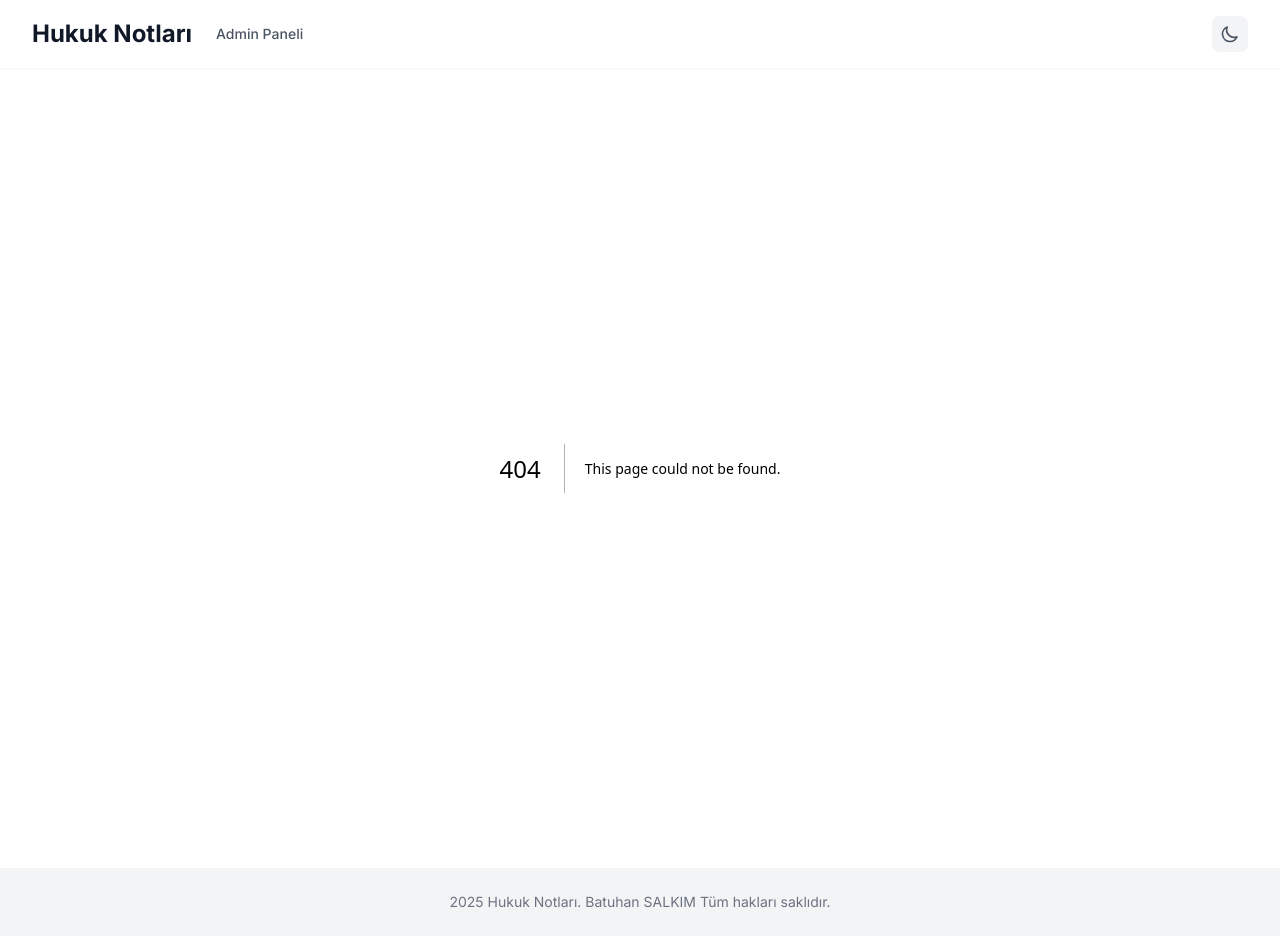
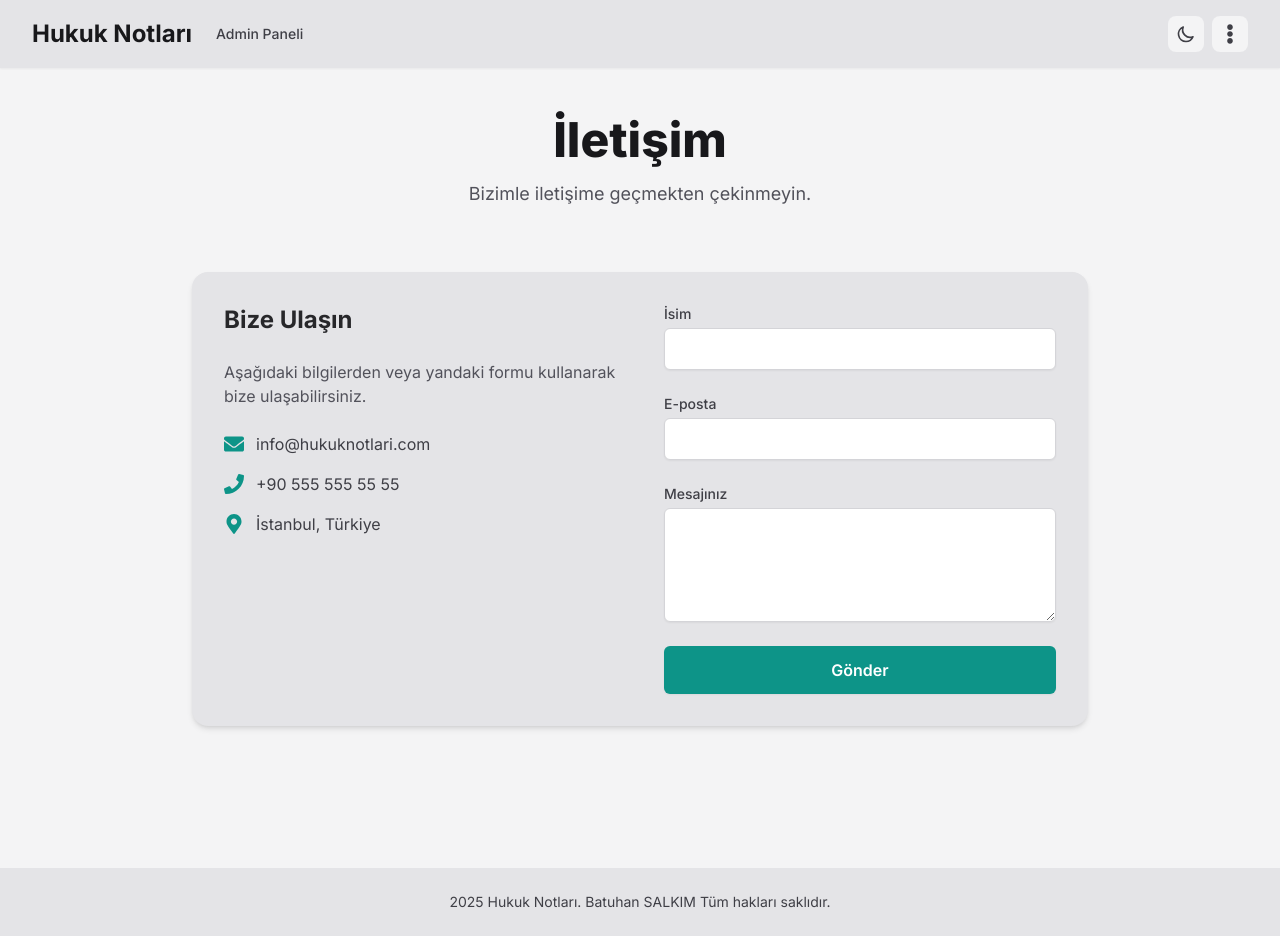
Before and after one commit to batuhansalkim/hukuk, a Next.js app: page /contact in a window 1280 px wide. Before the commit this address had no page. Built offline with nearby package versions, Linux system fonts and the light colour scheme.

Commit message:
yeni sayfalar olusturuluyor

```diff
--- /dev/null
+++ b/src/app/contact/page.tsx
@@ -0,0 +1,67 @@
+'use client';
+
+import { FaEnvelope, FaMapMarkerAlt, FaPhone } from 'react-icons/fa';
+
+export default function ContactPage() {
+  return (
+    <main className="min-h-screen py-12 px-4 sm:px-6 lg:px-8">
+      <div className="max-w-4xl mx-auto">
+        <div className="text-center mb-16">
+          <h1 className="text-4xl sm:text-5xl font-extrabold text-zinc-900 dark:text-white">
+            İletişim
+          </h1>
+          <p className="mt-4 text-lg text-zinc-600 dark:text-gray-400">
+            Bizimle iletişime geçmekten çekinmeyin.
+          </p>
+        </div>
+
+        <div className="bg-zinc-200 dark:bg-gray-800 p-8 rounded-2xl shadow-md">
+          <div className="grid grid-cols-1 md:grid-cols-2 gap-12">
+            {/* İletişim Bilgileri */}
+            <div className="space-y-6">
+              <h2 className="text-2xl font-bold text-zinc-800 dark:text-white">Bize Ulaşın</h2>
+              <p className="text-zinc-600 dark:text-gray-300">
+                Aşağıdaki bilgilerden veya yandaki formu kullanarak bize ulaşabilirsiniz.
+              </p>
+              <div className="space-y-4">
+                <div className="flex items-center space-x-3">
+                  <FaEnvelope className="w-5 h-5 text-teal-600 dark:text-teal-400" />
+                  <span className="text-zinc-700 dark:text-gray-200">info@hukuknotlari.com</span>
+                </div>
+                <div className="flex items-center space-x-3">
+                  <FaPhone className="w-5 h-5 text-teal-600 dark:text-teal-400" />
+                  <span className="text-zinc-700 dark:text-gray-200">+90 555 555 55 55</span>
+                </div>
+                <div className="flex items-center space-x-3">
+                  <FaMapMarkerAlt className="w-5 h-5 text-teal-600 dark:text-teal-400" />
+                  <span className="text-zinc-700 dark:text-gray-200">İstanbul, Türkiye</span>
+                </div>
+              </div>
+            </div>
+
+            {/* İletişim Formu */}
+            <form className="space-y-6">
+              <div>
+                <label htmlFor="name" className="block text-sm font-medium text-zinc-700 dark:text-gray-300">İsim</label>
+                <input type="text" id="name" className="mt-1 block w-full px-3 py-2 bg-white dark:bg-gray-700 border border-zinc-300 dark:border-gray-600 rounded-md shadow-sm focus:outline-none focus:ring-teal-500 focus:border-teal-500" />
+              </div>
+              <div>
+                <label htmlFor="email" className="block text-sm font-medium text-zinc-700 dark:text-gray-300">E-posta</label>
+                <input type="email" id="email" className="mt-1 block w-full px-3 py-2 bg-white dark:bg-gray-700 border border-zinc-300 dark:border-gray-600 rounded-md shadow-sm focus:outline-none focus:ring-teal-500 focus:border-teal-500" />
+              </div>
+              <div>
+                <label htmlFor="message" className="block text-sm font-medium text-zinc-700 dark:text-gray-300">Mesajınız</label>
+                <textarea id="message" rows={4} className="mt-1 block w-full px-3 py-2 bg-white dark:bg-gray-700 border border-zinc-300 dark:border-gray-600 rounded-md shadow-sm focus:outline-none focus:ring-teal-500 focus:border-teal-500"></textarea>
+              </div>
+              <div>
+                <button type="submit" className="w-full py-3 px-4 bg-teal-600 text-white font-semibold rounded-md shadow-sm hover:bg-teal-700 focus:outline-none focus:ring-2 focus:ring-offset-2 focus:ring-teal-500">
+                  Gönder
+                </button>
+              </div>
+            </form>
+          </div>
+        </div>
+      </div>
+    </main>
+  );
+}
--- a/src/app/layout.tsx
+++ b/src/app/layout.tsx
@@ -2,8 +2,10 @@
 
 import { Inter } from 'next/font/google';
 import './globals.css';
-import { useEffect, useState } from 'react';
+import { useEffect, useState, useRef } from 'react';
 import Link from 'next/link';
+import { FaEllipsisV } from 'react-icons/fa';
+import { AnimatePresence, motion } from 'framer-motion';
 
 const inter = Inter({ subsets: ['latin'] });
 
@@ -13,6 +15,8 @@ export default function RootLayout({
   children: React.ReactNode;
 }) {
   const [darkMode, setDarkMode] = useState(false);
+  const [isMenuOpen, setIsMenuOpen] = useState(false);
+  const menuRef = useRef<HTMLDivElement>(null);
 
   useEffect(() => {
     // Sistem tercihini kontrol et
@@ -22,6 +26,18 @@ export default function RootLayout({
     setDarkMode(savedMode ? JSON.parse(savedMode) : isDark);
   }, []);
 
+  useEffect(() => {
+    const handleClickOutside = (event: MouseEvent) => {
+      if (menuRef.current && !menuRef.current.contains(event.target as Node)) {
+        setIsMenuOpen(false);
+      }
+    };
+    document.addEventListener('mousedown', handleClickOutside);
+    return () => {
+      document.removeEventListener('mousedown', handleClickOutside);
+    };
+  }, [menuRef]);
+
   const toggleDarkMode = () => {
     setDarkMode(!darkMode);
     localStorage.setItem('darkMode', JSON.stringify(!darkMode));
@@ -29,24 +45,26 @@ export default function RootLayout({
 
   return (
     <html lang="tr" className={darkMode ? 'dark' : ''}>
-      <body className={`${inter.className} min-h-screen flex flex-col transition-colors duration-200 dark:bg-gray-900`}>
-        <header className="bg-white shadow-sm dark:bg-gray-800 transition-colors duration-200">
+      <body className={`${inter.className} min-h-screen flex flex-col transition-colors duration-200 bg-zinc-100 dark:bg-gray-900`}>
+        <header className="shadow-sm transition-colors duration-200 bg-zinc-200 dark:bg-gray-800">
           <div className="max-w-7xl mx-auto px-4 sm:px-6 lg:px-8 py-4">
             <div className="flex justify-between items-center">
               <div className="flex items-center space-x-6">
-                <Link href="/" className="text-2xl font-bold text-gray-900 dark:text-white">
+                <Link href="/" className="text-2xl font-bold text-zinc-900 dark:text-white">
                   Hukuk Notları
                 </Link>
                 <Link
                   href="/admin"
-                  className="text-sm font-medium text-gray-600 dark:text-gray-300 hover:text-indigo-600 dark:hover:text-indigo-400 transition-colors"
+                  className="text-sm font-medium text-zinc-700 dark:text-gray-300 hover:text-zinc-900 dark:hover:text-indigo-400 transition-colors"
                 >
                   Admin Paneli
                 </Link>
               </div>
+
+              <div className="flex items-center space-x-2">
                 <button
                   onClick={toggleDarkMode}
-                className="p-2 rounded-lg bg-gray-100 dark:bg-gray-700 text-gray-600 dark:text-gray-300 hover:bg-gray-200 dark:hover:bg-gray-600 transition-colors duration-200"
+                  className="p-2 rounded-lg bg-zinc-100 dark:bg-gray-700 text-zinc-700 dark:text-gray-300 hover:bg-zinc-300 dark:hover:bg-gray-600 transition-colors duration-200"
                 >
                   {darkMode ? (
                     <svg className="w-5 h-5" fill="none" viewBox="0 0 24 24" stroke="currentColor">
@@ -58,15 +76,48 @@ export default function RootLayout({
                     </svg>
                   )}
                 </button>
+
+                <div className="relative" ref={menuRef}>
+                  <button
+                    onClick={() => setIsMenuOpen(!isMenuOpen)}
+                    className="p-2 rounded-lg bg-zinc-100 dark:bg-gray-700 text-zinc-700 dark:text-gray-300 hover:bg-zinc-300 dark:hover:bg-gray-600 transition-colors duration-200"
+                  >
+                    <FaEllipsisV className="w-5 h-5" />
+                  </button>
+                  <AnimatePresence>
+                    {isMenuOpen && (
+                      <motion.div
+                        initial={{ opacity: 0, y: -10 }}
+                        animate={{ opacity: 1, y: 0 }}
+                        exit={{ opacity: 0, y: -10 }}
+                        transition={{ duration: 0.2 }}
+                        className="absolute right-0 mt-2 w-48 origin-top-right rounded-md bg-white dark:bg-gray-800 shadow-lg ring-1 ring-black ring-opacity-5 focus:outline-none z-50"
+                      >
+                        <div className="py-1">
+                          <Link href="/contributors" className="block w-full text-left px-4 py-2 text-sm text-zinc-700 dark:text-gray-200 hover:bg-zinc-100 dark:hover:bg-gray-700">
+                            Emeği Geçenler
+                          </Link>
+                          <Link href="/contact" className="block w-full text-left px-4 py-2 text-sm text-zinc-700 dark:text-gray-200 hover:bg-zinc-100 dark:hover:bg-gray-700">
+                            İletişim
+                          </Link>
+                          <Link href="/more" className="block w-full text-left px-4 py-2 text-sm text-zinc-700 dark:text-gray-200 hover:bg-zinc-100 dark:hover:bg-gray-700">
+                            Daha Fazla
+                          </Link>
+                        </div>
+                      </motion.div>
+                    )}
+                  </AnimatePresence>
+                </div>
+              </div>
             </div>
           </div>
         </header>
 
         {children}
 
-        <footer className="bg-gray-100 dark:bg-gray-800 mt-auto transition-colors duration-200">
+        <footer className="bg-zinc-200 dark:bg-gray-800 mt-auto transition-colors duration-200">
           <div className="max-w-7xl mx-auto py-6 px-4 sm:px-6 lg:px-8">
-            <p className="text-center text-gray-500 dark:text-gray-400 text-sm">
+            <p className="text-center text-zinc-700 dark:text-gray-400 text-sm">
               {new Date().getFullYear()} Hukuk Notları. Batuhan SALKIM Tüm hakları saklıdır.
             </p>
           </div>
```
Also changed, not shown: src/app/contributors/page.tsx (added, +81 -0 lines), src/app/page.tsx (+24 -24 lines). Lines whose indentation alone changed are shown as unchanged.
